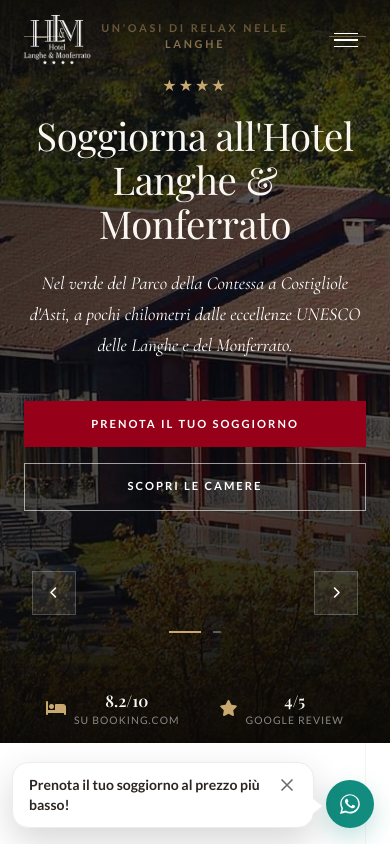
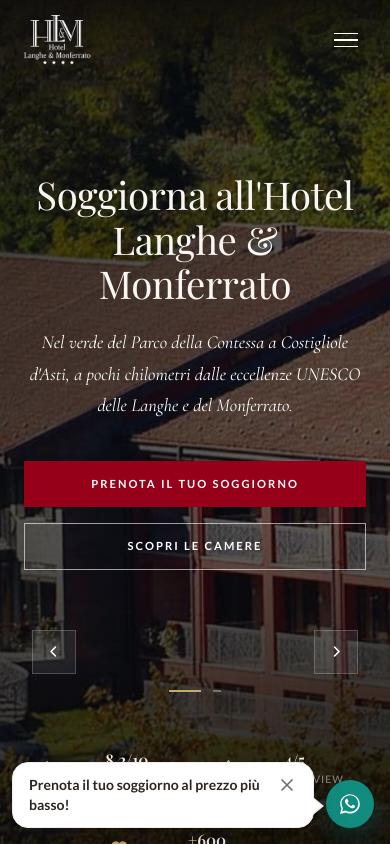
Before and after one commit to tave1013/hotel-langhe-monferrato, a Next.js app: page / in a window 390 px wide. Shown: the top 844 px of the page. Built offline with nearby package versions, Linux system fonts and the light colour scheme; a web font is replaced by a local one.

Commit message:
style: nasconde label e stelline hero su mobile

```diff
--- a/components/Hero.js
+++ b/components/Hero.js
@@ -49,22 +49,23 @@
   const slide = slides[current] || slides[0];
 
   return (
-    <section className="relative h-[88vh] min-h-[560px] md:h-screen md:min-h-[680px] overflow-hidden" aria-label="Hero">
+    <section className="relative h-screen min-h-[960px] md:min-h-[680px] overflow-hidden" aria-label="Hero">
       {/* BG IMAGE */}
       <div
         className="absolute inset-0 transition-opacity duration-700"
         style={{ opacity: animating ? 0 : 1 }}
       >
-        <div className="absolute inset-0 md:animate-ken-burns hero-bg-image">
+        <div className="absolute inset-0 animate-ken-burns hero-bg-image">
           <Image
             key={slide.img}
             src={slide.img}
             alt={slide.label}
             fill
             priority={current === 0}
-            quality={90}
+            quality={75}
             sizes="100vw"
-            className="object-cover object-center md:[object-position:center_22%]"
+            className="object-cover"
+            style={{ objectPosition: 'center 22%' }}
           />
         </div>
         {/* Layered overlay */}
@@ -80,7 +81,7 @@
         >
           {/* Eyebrow */}
           <ScrollAnimation type="slide-up" duration="slow">
-            <div className="flex items-center justify-center gap-4 mb-5 mt-[5px] md:mt-0">
+            <div className="hidden md:flex items-center justify-center gap-4 mb-5 mt-[5px] md:mt-0">
               <span style={{ width: 40, height: 1, background: '#C9A870', display: 'inline-block' }}></span>
               <span className="section-label">{slide.label}</span>
               <span style={{ width: 40, height: 1, background: '#C9A870', display: 'inline-block' }}></span>
@@ -90,7 +91,7 @@
           {/* Stars */}
           {slide.showStars && (
             <ScrollAnimation type="slide-up" duration="slow" delay={100}>
-              <div className="stars mb-4">★★★★</div>
+              <div className="hidden md:block stars mb-4">★★★★</div>
             </ScrollAnimation>
           )}
 
```
